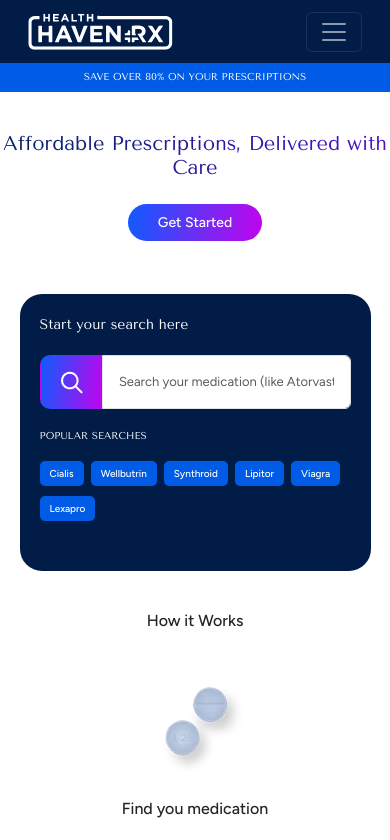
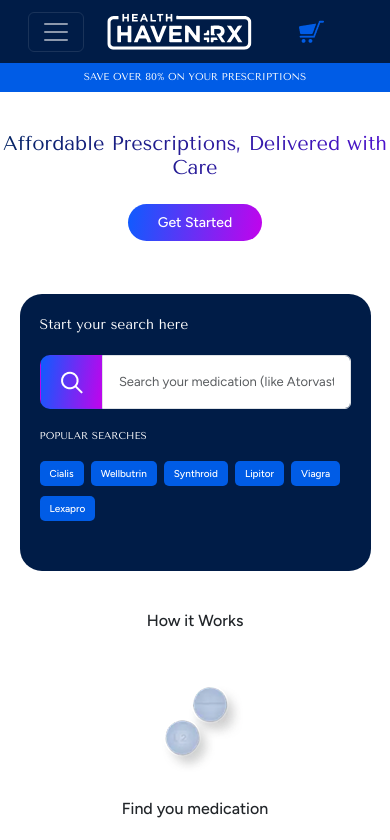
Before and after one commit to shahidrafiq-healthhaven/demo-site, a React (Vite) app: page / in a window 390 px wide. Shown: the top 840 px of the page. Built offline with nearby package versions, Linux system fonts and the light colour scheme.

Commit message:
new dev changes

```diff
--- a/package.json
+++ b/package.json
@@ -20,7 +20,7 @@
     "react-bootstrap": "^2.10.10",
     "react-dom": "^19.1.0",
     "react-icons": "^5.5.0",
-    "react-input-mask": "^2.0.4",
+    "react-phone-number-input": "^3.4.12",
     "react-router-dom": "^7.6.2",
     "swiper": "^11.2.8"
   },
--- a/src/App.css
+++ b/src/App.css
@@ -43,6 +43,9 @@ p{
 .header_bottom p{
   font-size: 15px;
   text-transform: uppercase;
+}
+.mobile_cart_icon .cart_icon{
+  display: none;
 }
 .navbar{
   background-color: #001C47;
@@ -641,6 +644,11 @@ p{
   border-radius: 5px;
   border: 1px solid #e0e4e7;
 }
+.PhoneInputInput{
+  /* border-radius: 5px !important;
+  border: 1px solid #e0e4e7 !important; */
+  padding: 5px !important;
+}
 @media only screen and (max-width: 1400px){
   /* .section_2_image_main .image_pos{
     right: 0px;
@@ -724,6 +732,30 @@ p{
   }
   .news_image img {
     max-width: 100px;
+  }
+  .navbar{
+    position: fixed !important;
+    z-index: 10000;
+    width: 100%;
+    top: 0;
+  }
+  .navbar .container{
+    flex-direction: row-reverse;
+  }
+  .desktop_cart_icon .cart_icon{
+    display: none;
+  }
+  .mobile_cart_icon .cart_icon{
+    display: block;
+  }
+  .nav-item {
+    margin-right: 0px;
+  }
+  .user_icon{
+    margin: 20px;
+  }
+  .header_bottom{
+    margin-top: 63px;
   }
 }
 @media only screen and (max-width: 871px){
--- a/src/components/Header/Header.jsx
+++ b/src/components/Header/Header.jsx
@@ -9,6 +9,12 @@ const Header = () => {
     <>
       <nav className="navbar navbar-expand-lg navbar-dark px-3">
         <div className="container">
+          <div className="mobile_cart_icon">
+            <a href="">
+              <img src={Cart} alt="cart"  className="cart_icon"/>
+            </a>
+          </div>
+
           <a className="navbar-brand d-flex align-items-center" href="/">
             <img
               src={Logo}
@@ -46,7 +52,7 @@ const Header = () => {
               </li>
             </ul>
 
-            <div className="d-flex align-items-center justify-content-center gap-4">
+            <div className="d-flex align-items-center justify-content-center gap-4 desktop_cart_icon">
                 <img src={User} alt="user"  className="user_icon"/>
                 <img src={Cart} alt="cart"  className="cart_icon"/>
               {/* <FaUser className="text-white me-3" style={{ cursor: "pointer" }} />
--- a/src/pages/Checkout.jsx
+++ b/src/pages/Checkout.jsx
@@ -15,7 +15,8 @@ import { faEdit } from '@fortawesome/free-solid-svg-icons';
 import { faTrash  } from '@fortawesome/free-solid-svg-icons';
 import { faCreditCard   } from '@fortawesome/free-solid-svg-icons';
 import { Link } from 'react-router-dom';
-
+import PhoneInput from 'react-phone-number-input'
+import 'react-phone-number-input/style.css'
 
 const Checkout = () => {
   const [step, setStep] = useState(1);
@@ -189,7 +190,13 @@ const Checkout = () => {
                       <div className="row mt-3">
                         <div className="col-sm-6">
                           <p>Your Mobile Number</p>
-                          <input type="tel" placeholder='(152) 435-6126' className='my-2 p-2 bg-white text-black' value={formData.mobile || ''} onChange={(e) => handleChange('mobile', e.target.value)} />
+                          {/* <input type="tel" placeholder='(152) 435-6126' className='my-2 p-2 bg-white text-black' value={formData.mobile || ''} onChange={(e) => handleChange('mobile', e.target.value)} /> */}
+                          <PhoneInput
+                          defaultCountry="US"
+                          className='my-2 p-2 bg-white text-black'
+                          placeholder="(451) 455-5555"
+                          value={formData.mobile || ''}
+                          onChange={(value) => handleChange('mobile', value)}/>
                         </div>
                       </div>
                       <div className="form-check mt-2 mb-3">
```
Also changed, not shown: 2 other files (tests, documents, lock files or other folders).
